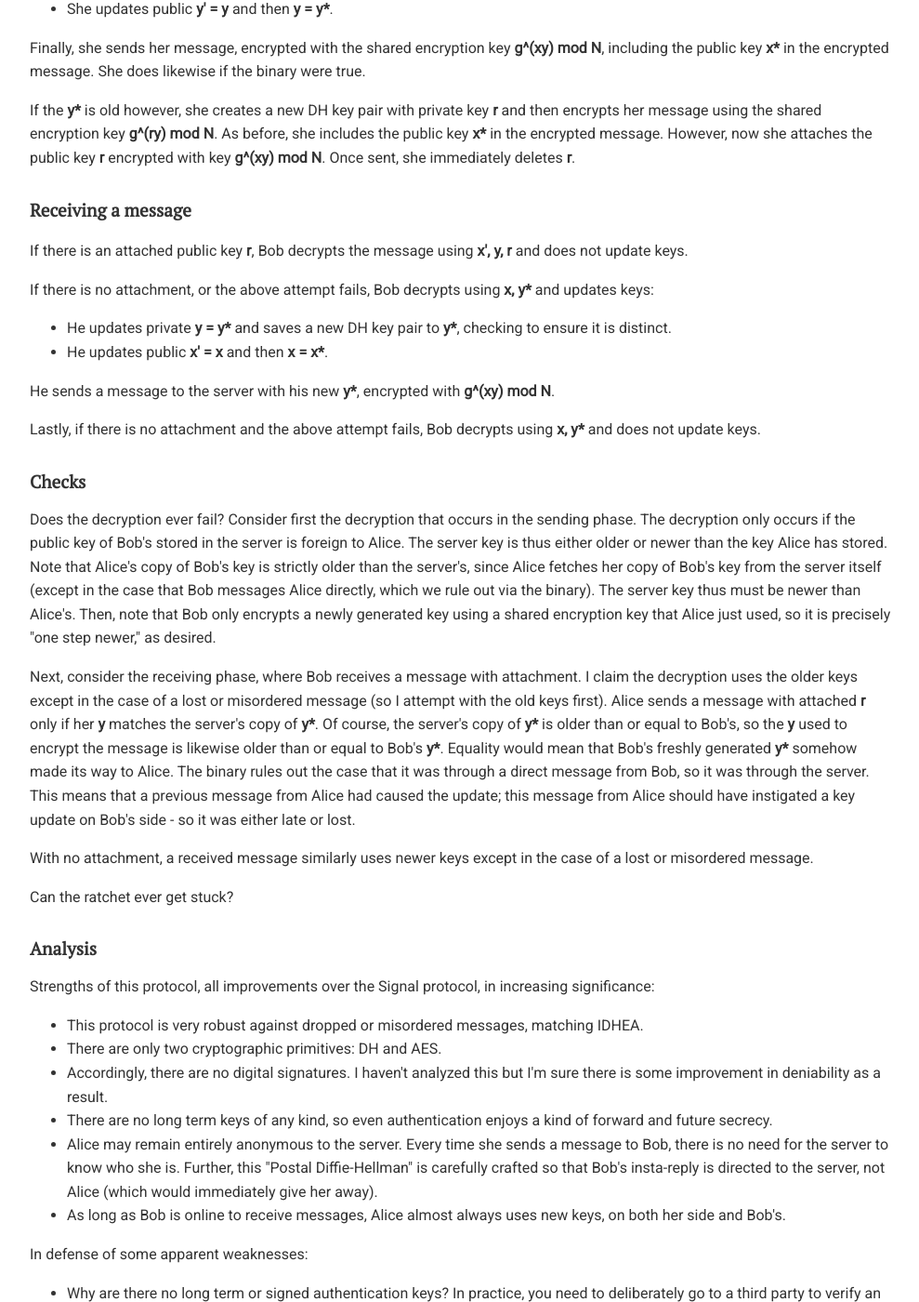
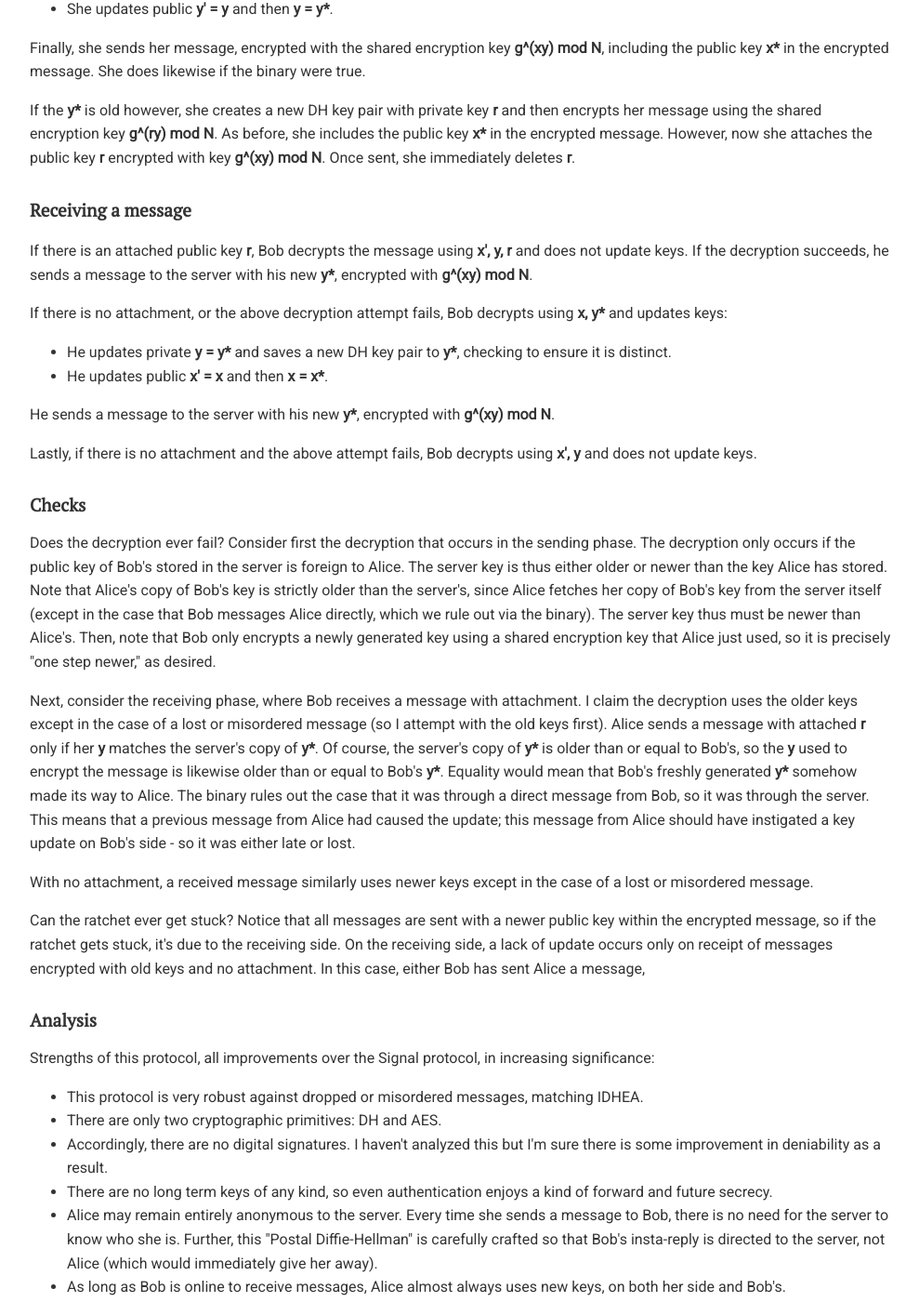
Before and after one commit to chatscrypt/chatscrypt.github.io, a Jekyll site: the page built from _posts/2020-02-06-the-chatscrypt-architecture-part-v-revisiting-the-postal-delivery-model.html, in a window 1280 px wide and 1400 px high, scrolled down 2254 px. Shown: the whole window at 93% size, without its empty margins (143-1132 px from the left). Built offline with Jekyll 4.4.1, drawn with Linux system fonts in a browser that asks for light colours; comment, search, counter and statistics services are not loaded.

Commit message:
Update 2020-02-06-the-chatscrypt-architecture-part-v-revisiting-the-postal-delivery-model.html

```diff
--- a/_posts/2020-02-06-the-chatscrypt-architecture-part-v-revisiting-the-postal-delivery-model.html
+++ b/_posts/2020-02-06-the-chatscrypt-architecture-part-v-revisiting-the-postal-delivery-model.html
@@ -82,16 +82,16 @@ Finally, she sends her message, encrypted with the shared encryption key <b>g^(x
 <h2>Receiving a message</h2>
 
 
-<p>If there is an attached public key <b>r</b>, Bob decrypts the message using <b>x', y, r</b> and does not update keys.
+<p>If there is an attached public key <b>r</b>, Bob decrypts the message using <b>x', y, r</b> and does not update keys. If the decryption succeeds, he sends a message to the server with his new <b>y*</b>, encrypted with <b>g^(xy) mod N</b>.
 
-<p>If there is no attachment, or the above attempt fails, Bob decrypts using <b>x, y*</b> and updates keys:
+<p>If there is no attachment, or the above decryption attempt fails, Bob decrypts using <b>x, y*</b> and updates keys:
 <ul>
 <li>He updates private <b>y = y*</b> and saves a new DH key pair to <b>y*</b>, checking to ensure it is distinct.
 <li>He updates public <b>x' = x</b> and then <b>x = x*</b>.
 </ul>
 He sends a message to the server with his new <b>y*</b>, encrypted with <b>g^(xy) mod N</b>.
 
-<p>Lastly, if there is no attachment and the above attempt fails, Bob decrypts using <b>x, y*</b> and does not update keys.
+<p>Lastly, if there is no attachment and the above attempt fails, Bob decrypts using <b>x', y</b> and does not update keys.
 
 
 <h2>Checks</h2>
@@ -102,7 +102,7 @@ Does the decryption ever fail? Consider first the decryption that occurs in the
 
 <p>With no attachment, a received message similarly uses newer keys except in the case of a lost or misordered message.
 
-<p>Can the ratchet ever get stuck?
+<p>Can the ratchet ever get stuck? Notice that all messages are sent with a newer public key within the encrypted message, so if the ratchet gets stuck, it's due to the receiving side. On the receiving side, a lack of update occurs only on receipt of messages encrypted with old keys and no attachment. In this case, either Bob has sent Alice a message,
 
 
 <h2>Analysis</h2>
```
